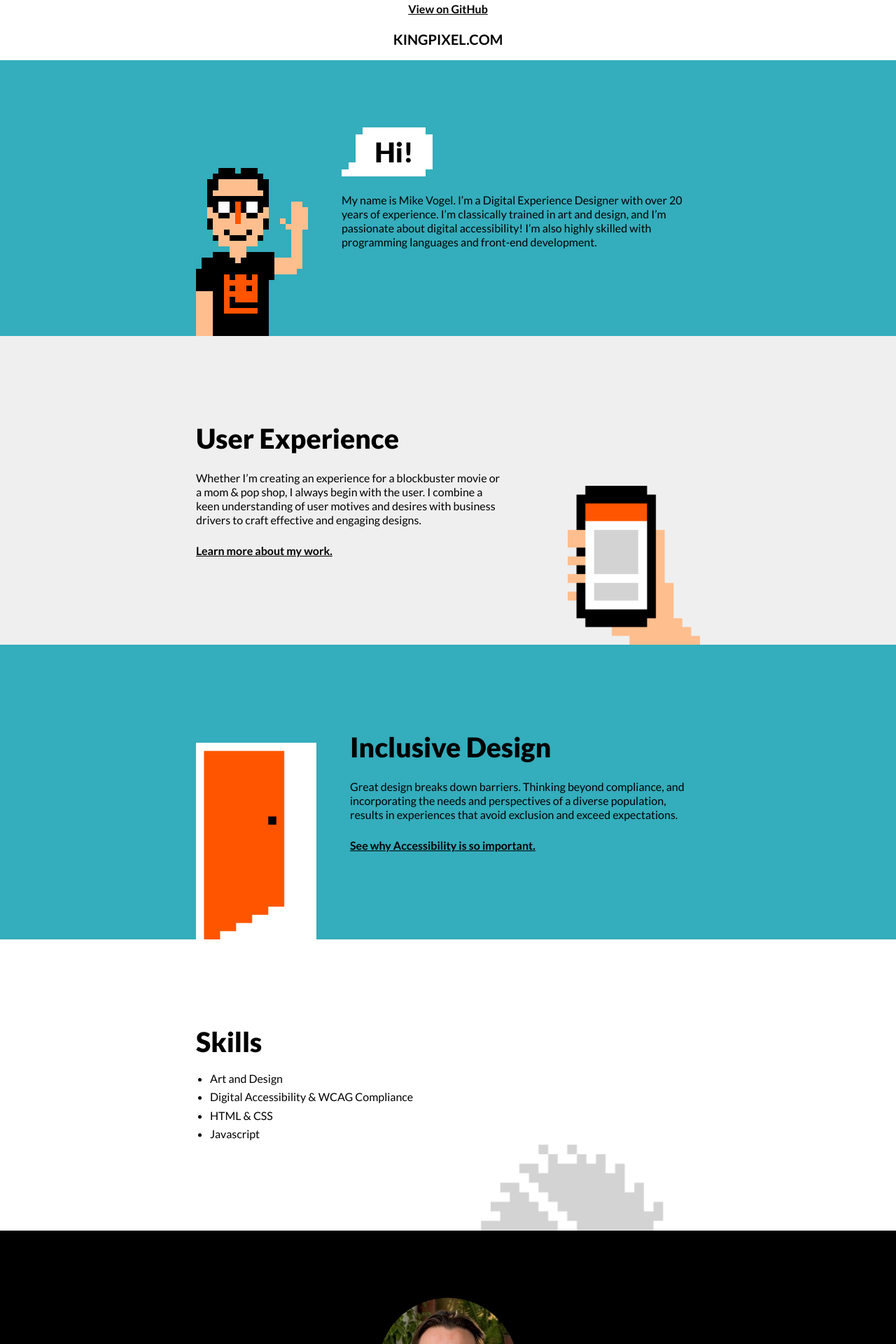
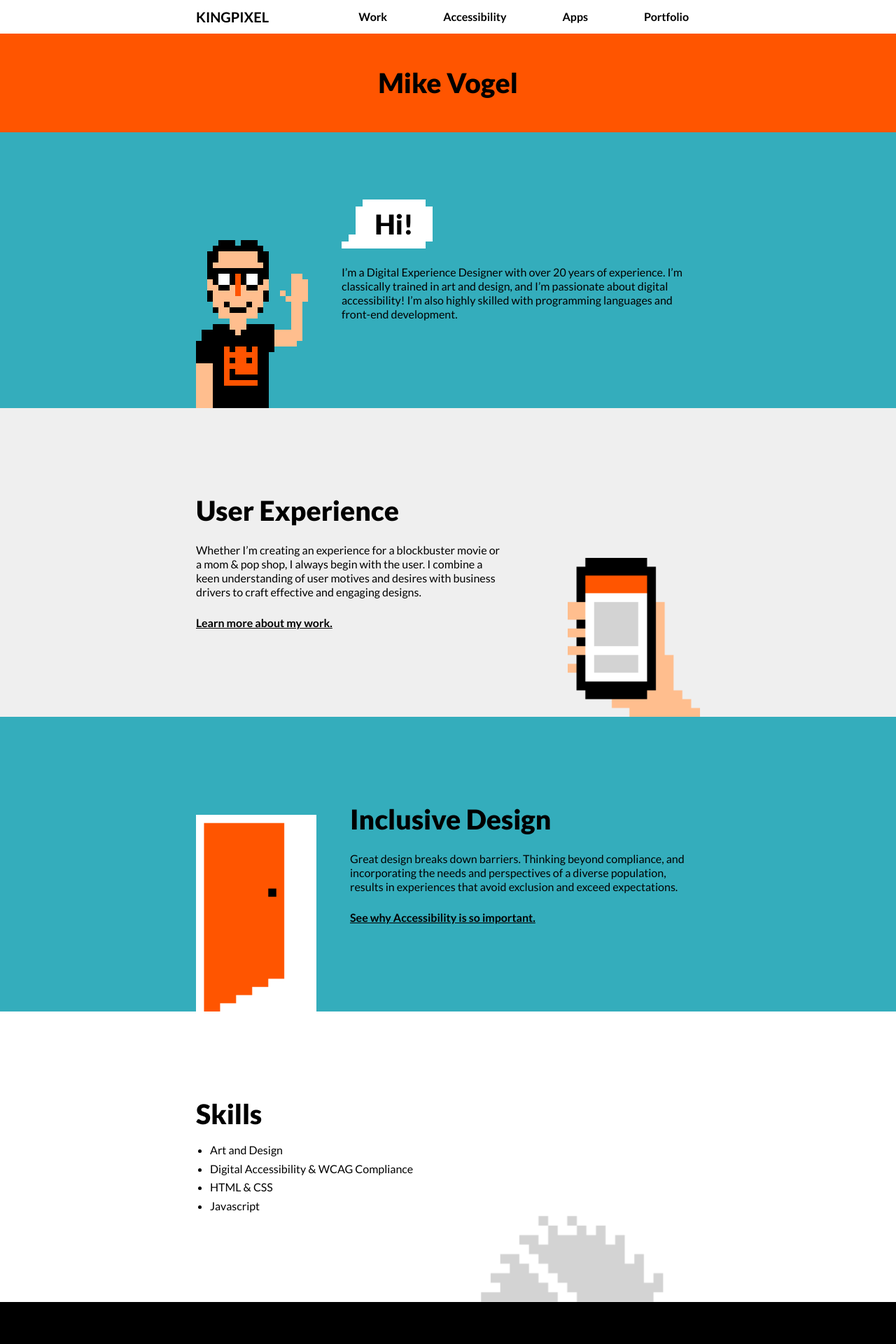
Before and after one commit to simonswiss/kingpixel-demo, a Jekyll site: the page built from index.html, in a window 1280 px wide. Shown: the top 1920 px of the page at 70% size. Built offline with Jekyll 4.4.1, drawn with Linux system fonts in a browser that asks for light colours.

Commit message:
Adds site navigation

```diff
--- a/_layouts/default.html
+++ b/_layouts/default.html
@@ -15,22 +15,21 @@
   </head>
 
   <body>
-
+    <a href="#main_content">skip to main content</a>
     <!-- HEADER -->
     <div id="header_wrap" class="outer">
         <header class="inner" role="banner">
-          {% if site.github.is_project_page %}
-            <a id="forkme_banner" href="{{ site.github.repository_url }}">View on GitHub</a>
-          {% endif %}
-
-          <h1 id="project_title"><a href="/">Kingpixel.com</a></h1>
-
-          {% if site.show_downloads %}
-            <section id="downloads">
-              <a class="zip_download_link" href="{{ site.github.zip_url }}">Download this project as a .zip file</a>
-              <a class="tar_download_link" href="{{ site.github.tar_url }}">Download this project as a tar.gz file</a>
-            </section>
-          {% endif %}
+          <h1 id="project_title"><a href="/">Kingpixel</a></h1>
+          <nav aria-label="site">
+            <button aria-expanded="false" aria-label="menu"><img src="/images/menu.png" height="20" width="26" alt=""></button>
+            <ul hidden>
+              <li><a href="/work/disney.html" {% if page.title == 'Disney' %}aria-describedby="current"{% endif %}>Work</a></li>
+              <li><a href="/a11y/" {% if page.title == 'Accessibility' %}aria-describedby="current"{% endif %}>Accessibility</a></li>
+              <li><a href="/be-better-challenges/" {% if page.title == 'Be Better Challenges' %}aria-describedby="current"{% endif %}>Apps</a></li>
+              <li><a href="/portfolio/" {% if page.title == 'Portfolio' %}aria-describedby="current"{% endif %}>Portfolio</a></li>
+            </ul>
+            <div hidden id="current">Current page</div>
+          </nav>
         </header>
     </div>
 
@@ -50,6 +49,7 @@
           </a>
       </footer>
     </div>
+    <script type="text/javascript" src="/javascripts/main.js"></script>
     <script type="text/javascript" src="/javascripts/sha1.min.js"></script>
     {% if site.google_analytics %}
       <script>
--- a/a11y/index.html
+++ b/a11y/index.html
@@ -37,7 +37,7 @@ title: Accessibility
     <div class="img-left">
         <div class="copy">
             <h3>It can make you money.</h3>
-            <p>An estimated 1 in 5 of people has some form of disability. Wouldn’t you want 20% more customers? A non-sighted user who encounters a button that just says "Buy Now!" might be reluctant to click on it&mdash;not being sure what they are about purchase. Avoiding ambiguous link text and adding labels to inputs is crucial in making user flows simple and painless.</p>
+            <p>An estimated 1 in 5 of people has some form of disability. Wouldn’t you want 20% more customers? A non-sighted user who encounters a button that just says "Buy Now!" might be reluctant to click on it&mdash;not being sure what they are about to purchase. Avoiding ambiguous link text and adding labels to inputs is crucial in making user flows simple and painless.</p>
         </div>
         <div class="image end">
             <img alt="original pixel art illustration of submit button that says buy now on it. There are dust particles and cobwebs on the button." src="/images/buynow.png" width="200" height="264">
--- a/assets/css/style.scss
+++ b/assets/css/style.scss
@@ -32,7 +32,6 @@ h1, h2, h3, h4, h5 {
 h1 {
   margin-top: 0;
   font-size: 3.052em;
-  text-transform: uppercase;
 }
 
 h2 {font-size: 2.441em;}
@@ -56,6 +55,18 @@ a {
   font-weight: 700;
 }
 
+[href="#main_content"] {
+  position: absolute;
+  top: 0;
+  right: 100%;
+}
+
+[href="#main_content"]:focus {
+  position: relative;
+  right: auto;
+  padding: .5em;
+}
+
 [href^="http"]:not([href*="kingpixel.com"])::after {
   display: inline-block;
   width: 0;
@@ -71,15 +82,54 @@ ul {
 
 #header_wrap {
   background: $white;
-  text-align: center;
+  h1 {
+    font-size: 1.25em;
+    text-transform: uppercase;
+    margin: 0;
+    padding: 0;
+    line-height: 3rem;
+    position: absolute;
+    margin-left: 1.75rem;
+  }
 }
 
-#header_wrap h1 {
-  font-size: 1.25em;
-  line-height: 3;
-  margin: 0;
-  padding: 0;
+#header_wrap nav {
+  display: flex;
+  align-items: center;
+  flex-direction: column;
+  button {
+    height: 3rem;
+    width: 26px;
+    padding: 0;
+    align-self: flex-end;
+    background: none;
+    border: none;
+    margin-right: 1.75rem;
+  }
+  ul {
+    list-style: none;
+    text-align: center;
+    padding: 0;
+    margin: 0;
+    width: 100%;
+    li {
+      line-height: 3;
+      a {
+        display: block;
+        text-decoration: none;
+        padding: 0 1em;
+        &[aria-describedby="current"] {
+          background-color: $alternate;
+        }
+        &:hover {
+          background-color: $alternate;
+        }
+      }
+    }
+
+  }
 }
+
 
 #project_title {
   color: #000000;
@@ -87,7 +137,7 @@ ul {
     color: #000000;
     text-decoration: none;
   }
-  a:hover {
+  a:hover,a:active {
     text-decoration: underline;
   }
 }
@@ -249,7 +299,52 @@ img.circle {
   }
 }
 
+
+.visually-hidden {
+  position: absolute;
+  width: 1px;
+  height:1px;
+  overflow: hidden;
+  clip: rect(1px, 1px, 1px, 1px);
+}
+
+[hidden] {
+  display: none;
+}
+
+/****************/
+/*              */
+/* wide screens */
+/*              */
+/****************/
+
 @media (min-width: 50em) {
+
+  #header_wrap {
+    h1 {
+      line-height: 3rem;
+      margin-left: 0;
+    }
+    header {
+      display: flex;
+
+    }
+    nav {
+      flex-grow: 2;
+      button {
+        display: none;
+      }
+      ul {
+        display: flex;
+        justify-content: flex-end;
+        li {
+          line-height: 3rem;
+          margin: 0 0 0 3rem;
+        }
+      }
+
+    }
+  }
 
   .row {
     .sub-heading {
@@ -375,11 +470,3 @@ footer {
     margin: 0;
   }
 }
-
-.visually-hidden {
-  position: absolute;
-  width: 1px;
-  height:1px;
-  overflow: hidden;
-  clip: rect(1px, 1px, 1px, 1px);
-}
--- a/index.html
+++ b/index.html
@@ -1,11 +1,18 @@
 ---
 layout: default
 ---
+<div class="row primary">
+    <div class="sub-heading">
+        <div class="copy">
+            <h2>Mike Vogel</h2>
+        </div>
+    </div>
+</div>
 <div class="row secondary">
     <div class="img-left">
         <div class="copy">
             <h2 class="greet">Hi!</h2>
-            <p>My name is Mike Vogel. I’m a Digital Experience Designer with over 20 years of experience. I’m classically trained in art and design, and I’m passionate about digital accessibility! I’m also highly skilled with programming languages and front-end development.</p>
+            <p>I’m a Digital Experience Designer with over 20 years of experience. I’m classically trained in art and design, and I’m passionate about digital accessibility! I’m also highly skilled with programming languages and front-end development.</p>
         </div>
         <div class="image end">
             <img alt="pixel art selfie" src="/images/selfie.png" width="160" height="240">
--- a/javascripts/main.js
+++ b/javascripts/main.js
@@ -1 +1,16 @@
-console.log('This would be the main JS file.');
+
+(function () {
+    // get the button and menu nodes
+    var button = document.querySelector('[aria-label="site"] button');
+    var menu = button.nextElementSibling;
+    // set initial (closed menu) states
+    button.setAttribute('aria-expanded', 'false');
+    menu.hidden = true;
+    button.addEventListener('click', function () {
+        // toggle menu visibility
+        var expanded = this.getAttribute('aria-expanded') === 'true';
+        this.setAttribute('aria-expanded', String(!expanded));
+        menu.hidden = expanded;
+    });
+
+})()
--- a/portfolio/2636aff9e01642e9d704db1b5f3855df8defa43a/index.html
+++ b/portfolio/2636aff9e01642e9d704db1b5f3855df8defa43a/index.html
@@ -5,7 +5,7 @@ title: Portfolio
 <div class="row primary">
     <div class="sub-heading">
         <div class="copy">
-            <h2>Work</h2>
+            <h2>Portfolio</h2>
         </div>
     </div>
 </div>
--- a/work/index.html
+++ b/work/index.html
@@ -1,11 +1,11 @@
 ---
 layout: default
-title: Work
+title: Portfolio
 ---
 <div class="row primary">
     <div class="sub-heading">
         <div class="copy">
-            <h2>Work</h2>
+            <h2>Portfolio</h2>
         </div>
     </div>
 </div>
```
